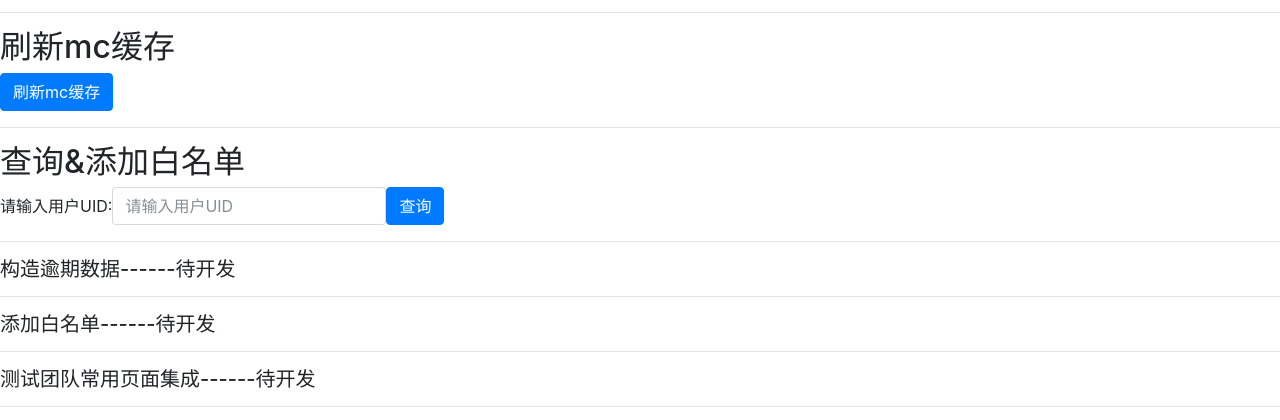
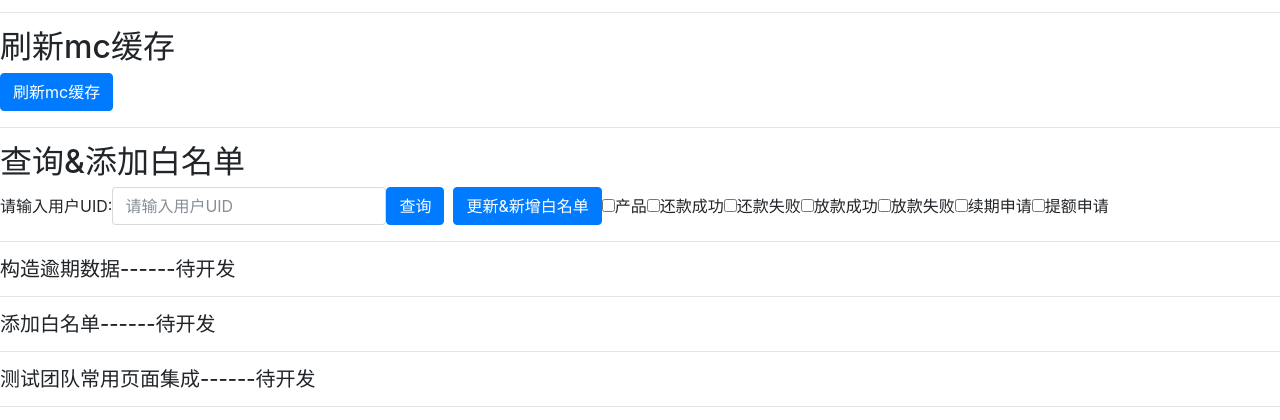
Before and after one commit to billlwx/hhhtPlatform, a Django app: page /index/ in a window 1280 px wide. Shown: the part 275-695 px from the top of the page. Run offline with Django 3.2, Linux system fonts and the light colour scheme; some libraries are stand-ins or nearby versions.

Commit message:
白名单

```diff
--- a/apo/whitelist.py
+++ b/apo/whitelist.py
@@ -4,8 +4,8 @@ from django.http import HttpResponse
 def updatewhitelist(request):
     UID = request.GET['userId']
     db = DB('119.23.218.196', 33066, 'admin', 'admin#ROOT@ha', 'miloan')
-    updatecase = "UPDATE white_list_member set screen_keys = '%s' where user_id like '%%%%%s%%%%'" % (UID)
-    updatecontr = "UPDATE miloan.contract set status = 'REPAY_SUC'  where uid = '%s' ORDER BY id desc  limit 1" % (UID)
+    update = "UPDATE white_list_member set screen_keys = '%s' where user_id like '%%%%%s%%%%'" % (UID)
+    insert = "UPDATE miloan.contract set status = 'REPAY_SUC'  where uid = '%s' ORDER BY id desc  limit 1" % (UID)
     db.update(updatecase)
     db.update(updatecontr)
     return HttpResponse({'succes'})
--- a/templates/index.html
+++ b/templates/index.html
@@ -115,7 +115,16 @@
         <input type="text" name="whitelistuid" class="form-control" placeholder="请输入用户UID" id="whitelistuid">
     </div>
 
-    <button type="submit" class="btn btn-primary">查询</button>
+    <button type="submit" class="btn btn-primary">查询</button>&nbsp;&nbsp;
+    <button type="submit" class="btn btn-primary">更新&新增白名单</button>
+    </br>
+    <label><input name="whiteMember" type="checkbox" value="product_white" />产品 </label>
+    <label><input name="whiteMember" type="checkbox" value="pay_refund_suc" />还款成功 </label>
+    <label><input name="whiteMember" type="checkbox" value="pay_refund_failed" />还款失败 </label>
+    <label><input name="whiteMember" type="checkbox" value="pay_loan_suc" />放款成功 </label>
+    <label><input name="whiteMember" type="checkbox" value="pay_loan_failed" />放款失败 </label>
+    <label><input name="whiteMember" type="checkbox" value="renewal_apply" />续期申请 </label>
+    <label><input name="whiteMember" type="checkbox" value="credit_lift" />提额申请 </label>
 </form>
 
 <div id="msg6"></div>
```
